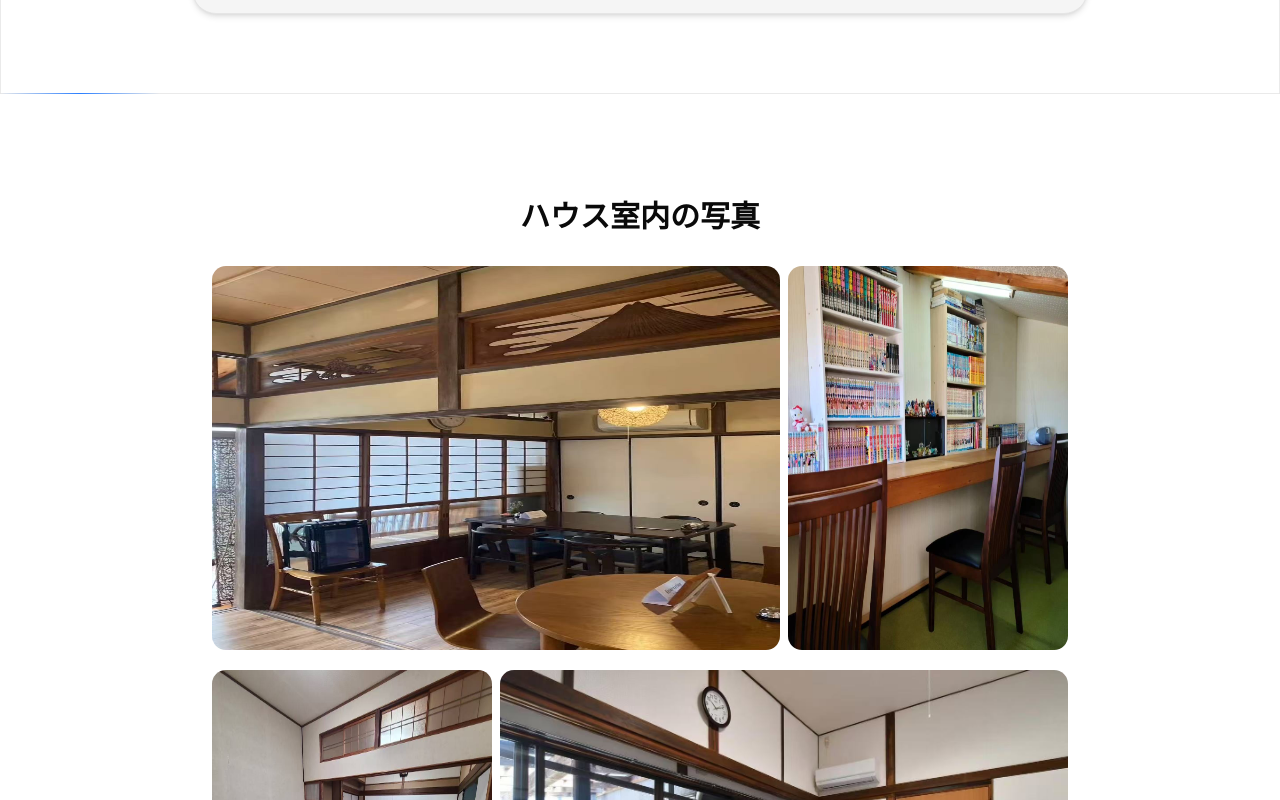
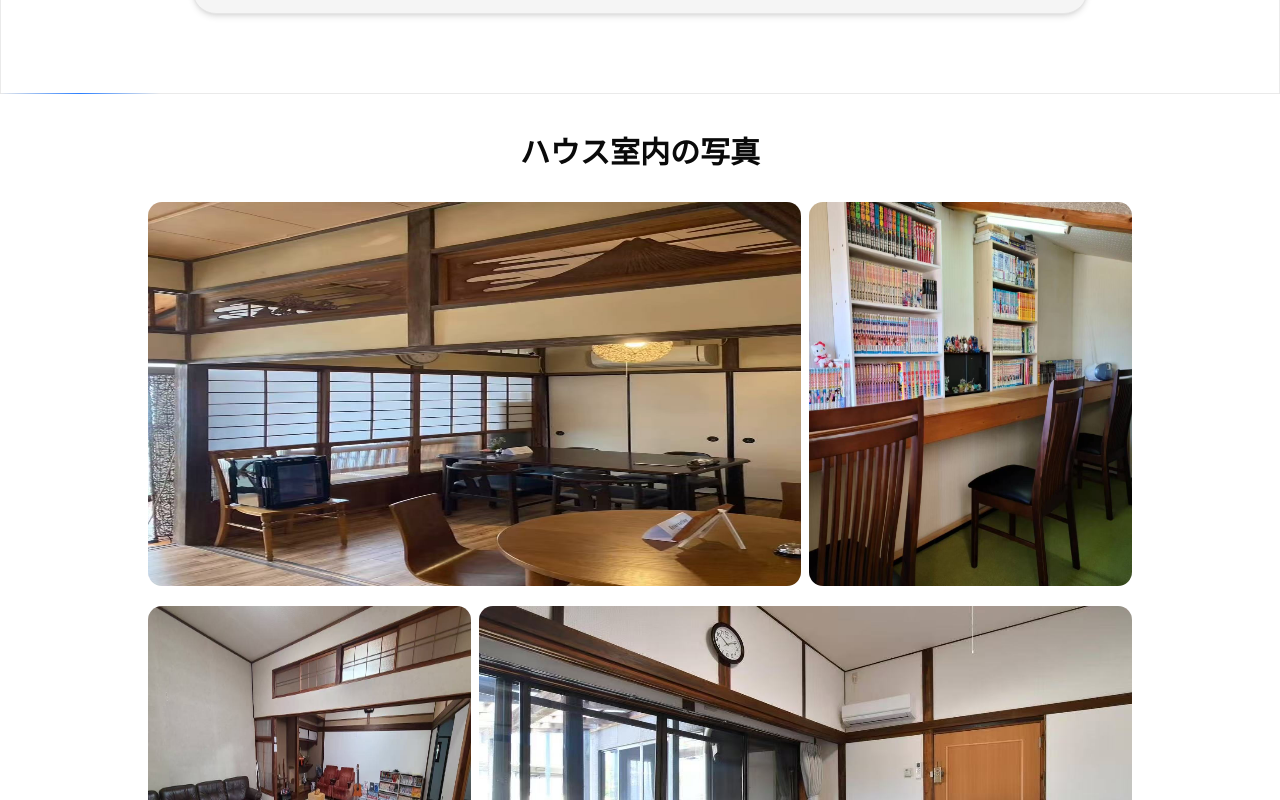
Before and after one commit to spritessmile/react_fashion, a Next.js app: page / in a window 1280 px wide. Shown: the part 1100-1900 px from the top of the page. Built offline with nearby package versions, Linux system fonts and the light colour scheme.

Commit message:
fix(style): twisted layout

```diff
--- a/src/components/PersonnelSection.tsx
+++ b/src/components/PersonnelSection.tsx
@@ -9,7 +9,7 @@ import insideImg4 from '@/assets/images/insideOfHouse/img-4.jpg'
 
 export function PersonnelSection() {
   return (
-    <div className="p-x-24 mx-auto mb-[980px] h-screen max-w-5xl md:mb-48 md:p-16">
+    <div className="p-x-24 mx-auto mb-[980px] h-screen max-w-5xl md:mb-48">
       <h1 className="mb-8 text-center text-3xl font-semibold">
         ハウス室内の写真
       </h1>
```
